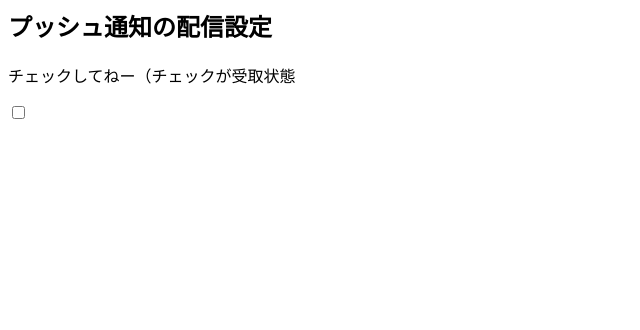
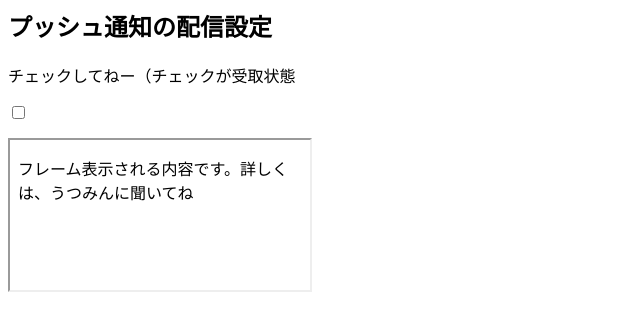
Before and after one commit to KeisukeUtsumi/web-push-sample-site, a plain HTML site: page docs/index.html in a window 1280 px wide. Shown: the whole page, without its empty margins (0-640 px from the left). Drawn offline with nearby package versions, Linux system fonts and the light colour scheme.

Commit message:
iframeしてみた

```diff
--- a/docs/index.html
+++ b/docs/index.html
@@ -23,6 +23,9 @@
 
       <div id="curlCommand"></div>
     </div>
+    <div>
+      <iframe srcdoc="<p>フレーム表示される内容です。詳しくは、うつみんに聞いてね</p>" src="https://utsumi.haroid.io/"></iframe>
+    </div>
 
   </body>
 </html>
```
